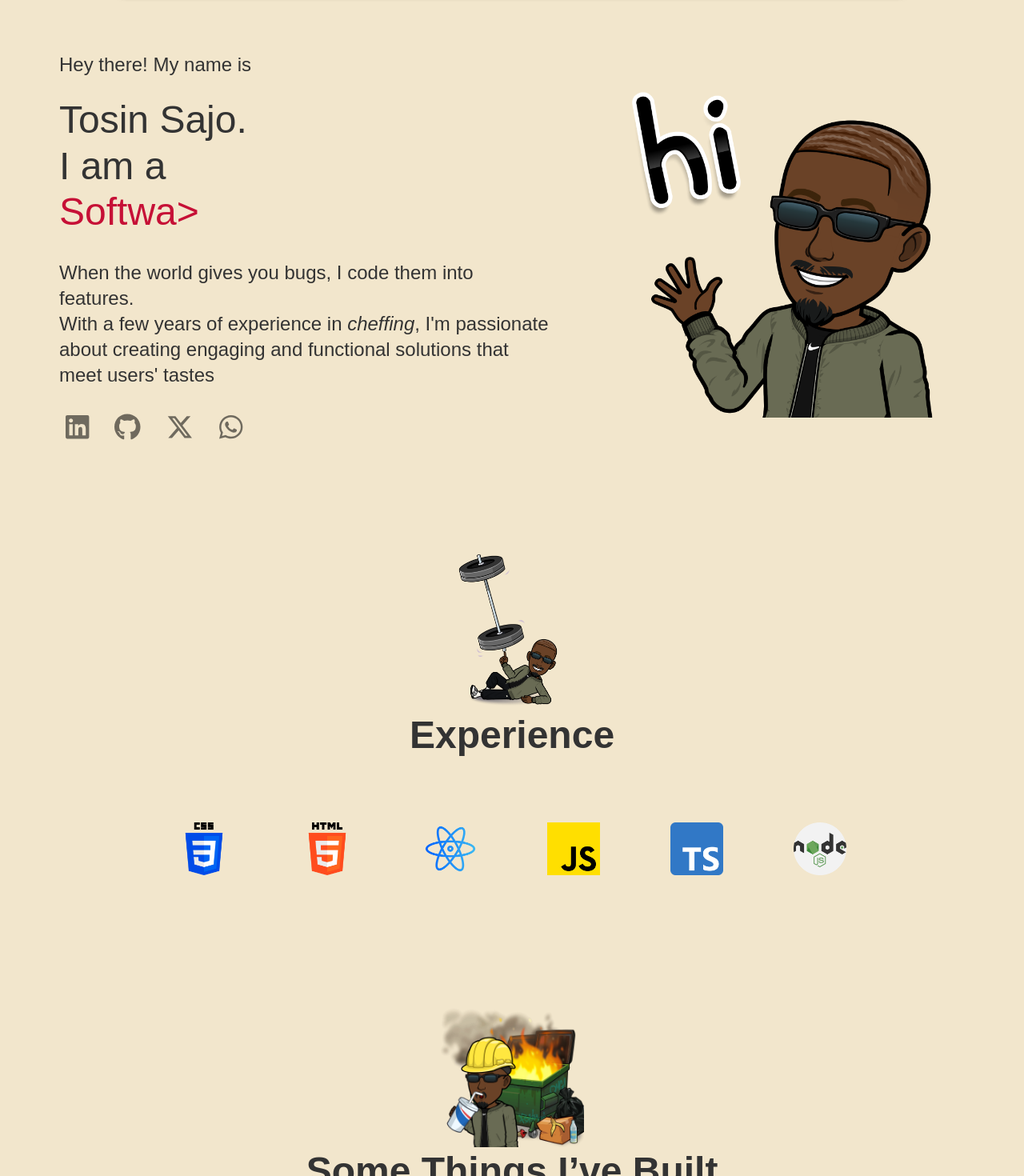
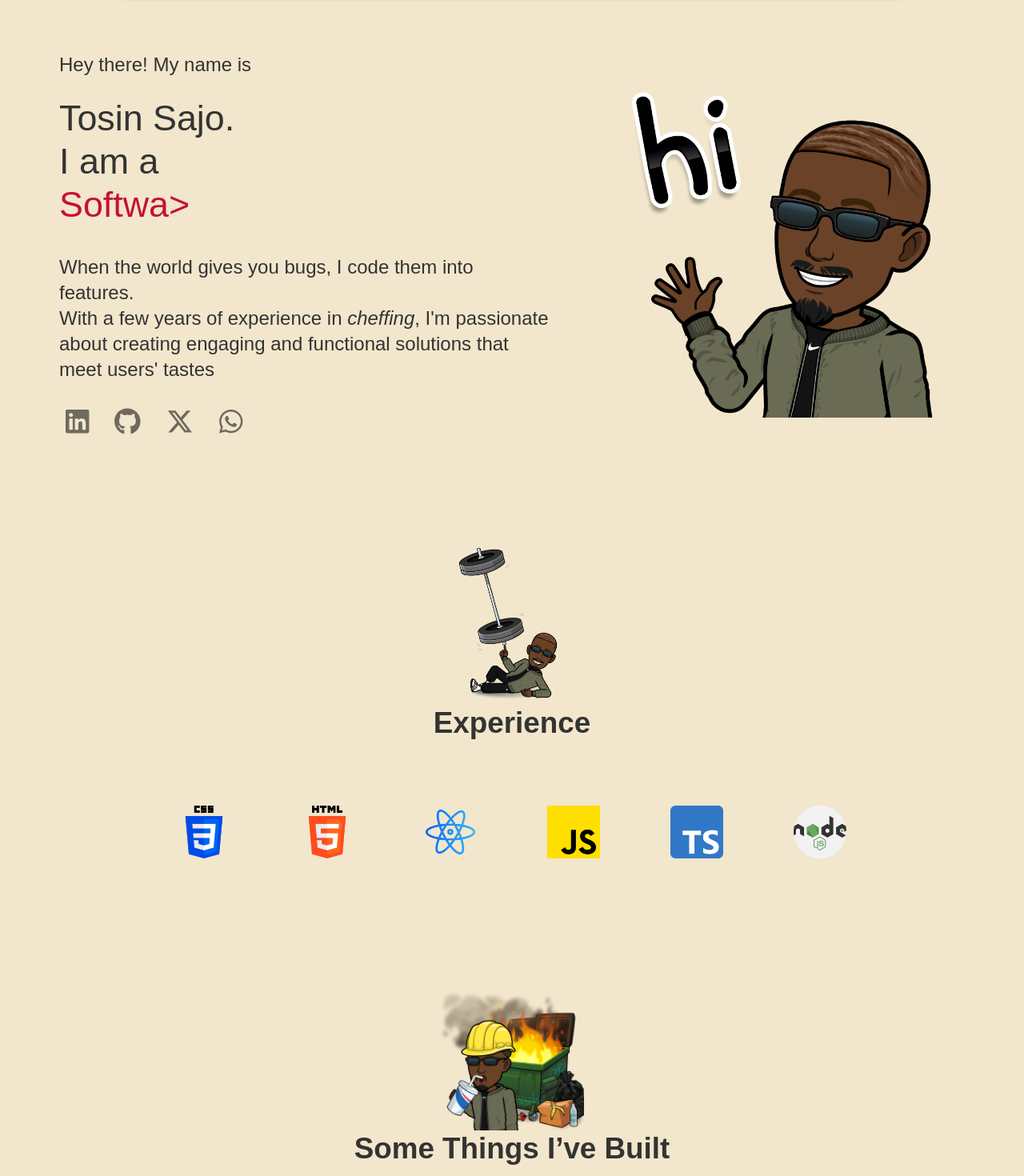
Before and after one commit to deepeegee/theportfolio, a React (Vite) app: page / in a window 1280 px wide. Shown: the part 80-1550 px from the top of the page at 80% size. Built offline with nearby package versions, Linux system fonts and the light colour scheme; a web font is replaced by a local one.

Commit message:
Testing commit6

```diff
--- a/src/components/Experience/Experience.jsx
+++ b/src/components/Experience/Experience.jsx
@@ -66,7 +66,7 @@ export default function Experience({ darkMode }) {
               textAlign={"center"}
               variant="h4"
               fontWeight={600}
-              fontSize={{ xs: "2rem", sm: "2.5rem", md: "3rem" }}
+              fontSize={{ xs: "1.8rem", md: "2.3rem" }}
             >
               Experience
             </Typography>
@@ -104,7 +104,7 @@ export default function Experience({ darkMode }) {
             textAlign={"center"}
             variant="h4"
             fontWeight={600}
-            fontSize={{ xs: "2rem", sm: "2.5rem", md: "3rem" }}
+            fontSize={{ xs: "1.8rem", md: "2.3rem" }}
           >
             Some Things I’ve Built{" "}
           </Typography>
--- a/src/pages/Footer.jsx
+++ b/src/pages/Footer.jsx
@@ -5,7 +5,7 @@ import Contact from "../assets/contact-me.png";
 
 const headingStyle = {
   // Add your heading styles here
-  fontSize: "2rem",
+  fontSize:  "2rem",
   marginBottom: "1rem",
 };
 
--- a/src/pages/Hero.jsx
+++ b/src/pages/Hero.jsx
@@ -76,7 +76,7 @@ export default function Hero() {
               <Typography
                 variant="h2"
                 fontWeight={500}
-                fontSize={{ xs: "2rem", sm: "2.5rem", md: "3rem" }}
+                fontSize={{ xs: "2rem", sm: "2.5rem", md: "2.8rem" }}
                 align="left"
               >
                 Tosin Sajo.
```
